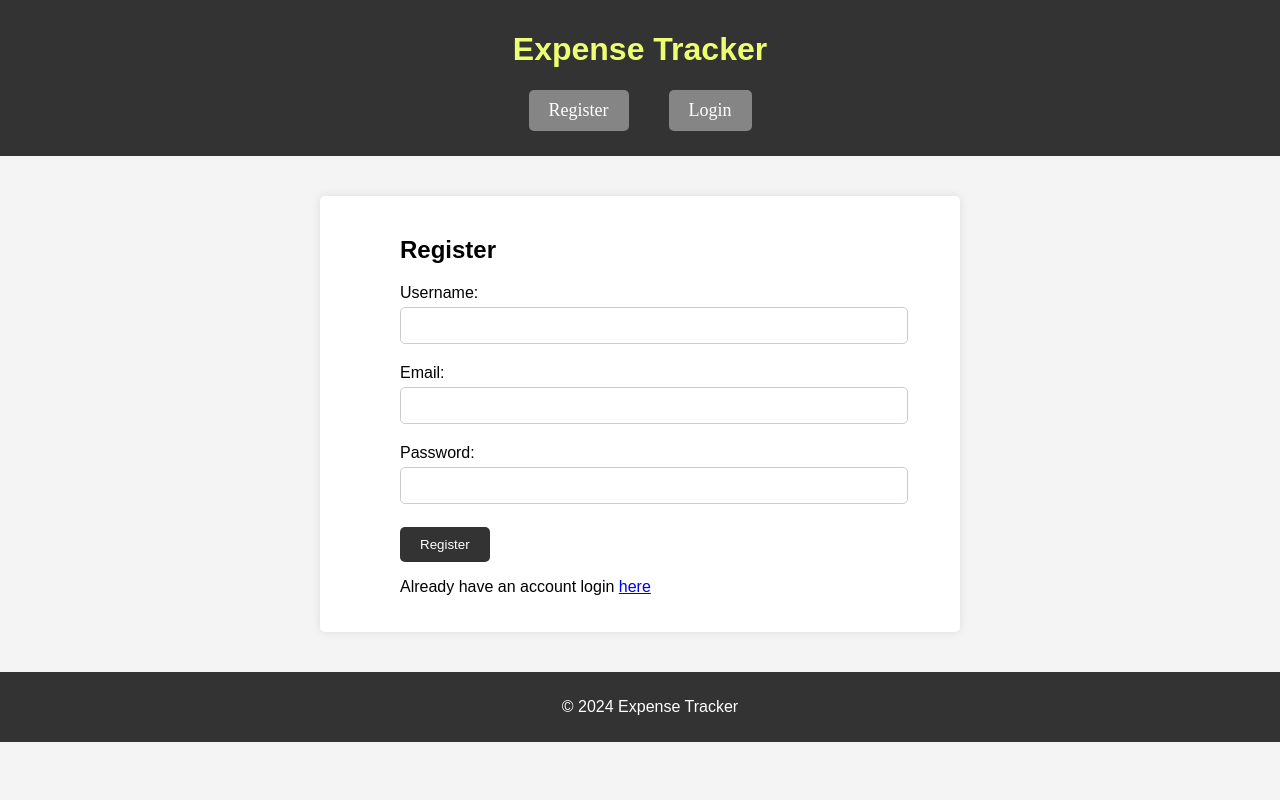
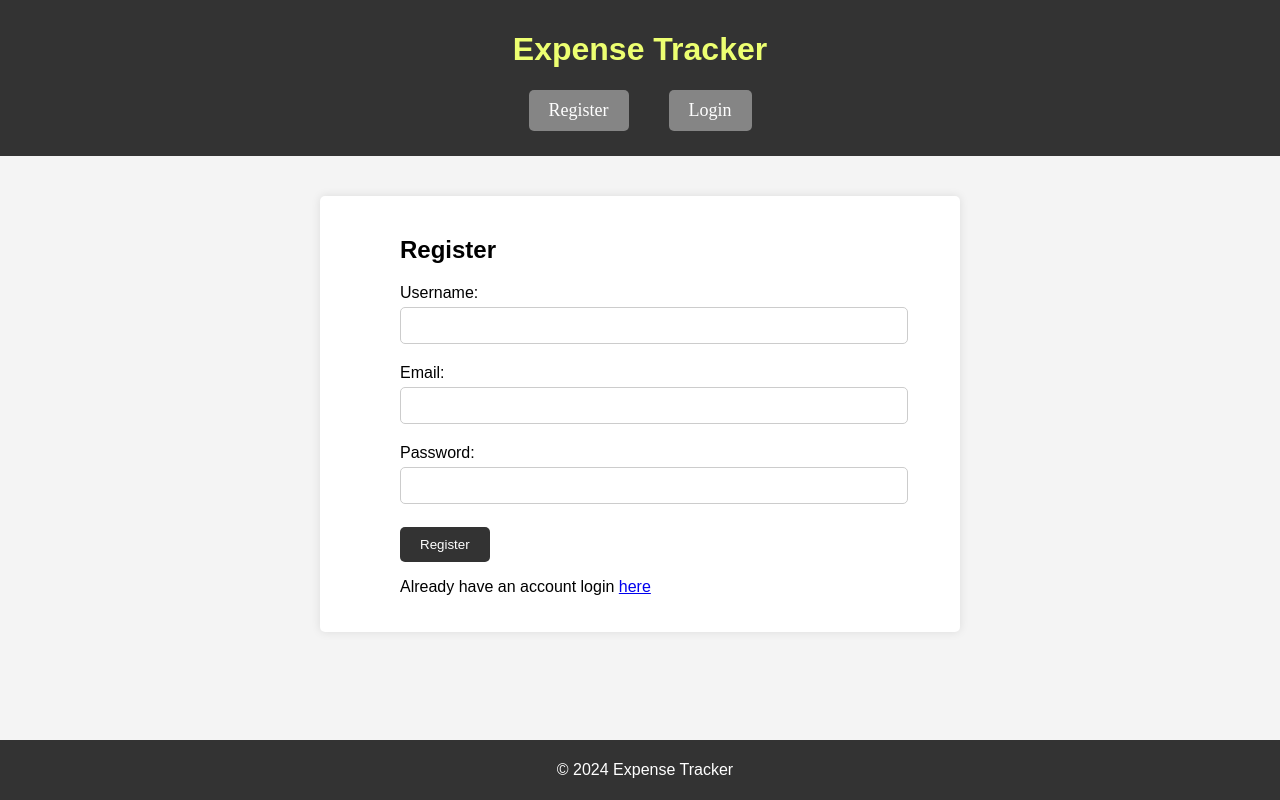
Before and after one commit to Ayiera-20/Expense-Tracker, a plain HTML site: page public/register.html in a window 1280 px wide. Drawn offline with Linux system fonts and the light colour scheme.

Commit message:
Fix: footer position

```diff
--- a/public/css/style.css
+++ b/public/css/style.css
@@ -13,6 +13,8 @@ header {
     padding: 10px 0;
     text-align: center;
 }
+
+
 h1{
     color: #EDFF71
 }
@@ -85,8 +87,11 @@ footer {
     background-color: #333;
     color: #fff;
     text-align: center;
-    padding: 10px;
+    padding: 5px;
     width: 100%;
+    position: absolute;
+  bottom: 0;
+
 }
 
 #home{
--- a/public/register.html
+++ b/public/register.html
@@ -15,7 +15,7 @@
         </nav>
     </header>
     <main>
-        <section>
+        <section class="main">
             <h2>Register</h2>
             <form id="form" >
                     <label for="username">Username:</label>
```
